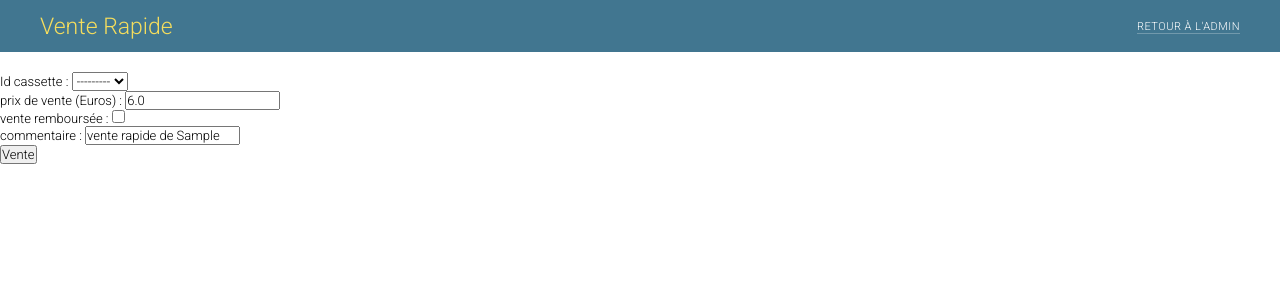
After one commit to kesey/py_ttt, a Django app: page /admin/vente_rapide/ in a window 1280 px wide. The commit adds this page. Shown: the top 300 px of the page. Run offline with Django 4.2, Linux system fonts and the light colour scheme; the visitor is signed in with stand-in values (Sample User, id 1); data that the repository does not hold is empty.

Commit message:
add vente rapide feature

```diff
--- a/static/css/ttt_back.css
+++ b/static/css/ttt_back.css
@@ -193,15 +193,8 @@ a {
 a:hover {
   color: #333;
 }
-.back_button {
-  padding: 8px;
-  cursor: pointer;
-  color: #ffffff;
-  border-radius: 5px;
-  border: none;
-}
-.back_button:hover {
-  border-radius: 5px;
+.message {
+  margin: 20px;
 }
 /**********************************import components-style**********************************/
 .custom_header {
@@ -257,6 +250,16 @@ a:hover {
 }
 .cassette_list {
   vertical-align: top;
+}
+.back_button {
+  padding: 8px;
+  cursor: pointer;
+  color: #ffffff;
+  border-radius: 5px;
+  border: none;
+}
+.back_button:hover {
+  border-radius: 5px;
 }
 /**********************************import partials-style************************************/
 .sub_title {
--- a/static/js/ttt_back.js
+++ b/static/js/ttt_back.js
@@ -3,10 +3,10 @@ $(document).ready(function() {
         var scroll = $(window).scrollTop();
         if (scroll > 145) {
             $(".anchor").css("visibility", "visible");
-            $(".back_button").css("visibility", "visible");
+            $(".copy_button, .paste_button, .save_button").css("visibility", "visible");
         } else {
             $(".anchor").css("visibility", "hidden");
-            $(".back_button").css("visibility", "hidden");
+            $(".copy_button, .paste_button, .save_button").css("visibility", "hidden");
         }
     });
 
--- /dev/null
+++ b/ttt_back/forms.py
@@ -0,0 +1,16 @@
+from django import forms
+from ttt_back.models import Exemplaire, Cassette
+
+class VenteRapideForm(forms.ModelForm):
+    id_cassette = forms.ModelChoiceField(
+        queryset=Cassette.objects.filter(sold_out=False).order_by("-date_sortie")
+    ) # filter possible choices in select input
+
+    class Meta:
+        model = Exemplaire
+        fields = ('id_cassette', 'prix_vente_euros', 'vente_remboursee', 'commentaire')
+        labels = { # create custom name for display in template
+            "prix_vente_euros": "prix de vente (Euros)",
+            "vente_remboursee": "vente remboursée",
+            "commentaire": "commentaire"
+        }
--- a/ttt_back/models.py
+++ b/ttt_back/models.py
@@ -28,7 +28,7 @@ class EtatExemplaire(models.Model):
 class Exemplaire(models.Model):
     id_exemplaire = models.AutoField(primary_key=True)
     numero_exemplaire = models.IntegerField(blank=True, null=True)
-    id_etat = models.ForeignKey(EtatExemplaire, models.DO_NOTHING, blank=True, null=True)
+    id_etat_exemplaire = models.ForeignKey(EtatExemplaire, models.DO_NOTHING, blank=True, null=True)
     localite_exemplaire = models.CharField(max_length=150, blank=True, null=True)
     id_vendeur = models.ForeignKey(settings.AUTH_USER_MODEL, models.DO_NOTHING, blank=True, null=True)
     prix_vente_euros = models.DecimalField(max_digits=4, decimal_places=2, blank=True, null=True)
--- a/ttt_back/templates/ttt_back/gestion_exemplaire.html
+++ b/ttt_back/templates/ttt_back/gestion_exemplaire.html
@@ -28,6 +28,7 @@
             <button class="back_button search_button" type="submit">Rechercher</button>
         </form>
         <div>
+            <p class="message">{{ message }}</p>
             <table class="stat bl">
                 <tbody>
                     {% for result in search_results %}
--- a/ttt_back/templates/ttt_back/gestion_exemplaire_detail.html
+++ b/ttt_back/templates/ttt_back/gestion_exemplaire_detail.html
@@ -9,6 +9,7 @@
     </div>
     <h2 class="sub_title">{{ cassette_stat.code }} {{ cassette_stat.titre }}</h2>
     {% include 'ttt_back/partials/stat_snippet.html' %}
+    <p class="message">{{ message }}</p>
     <form method="post">
         {% csrf_token %}
         {{ formset.non_form_errors.as_ul }}
@@ -58,7 +59,7 @@
                                 {{ field.errors.as_ul }}
                                 {% if field.label == "Numero exemplaire" %}
                                     <input type="text" id="id_form-{{ forloop.parentloop.counter0 }}-numero_exemplaire" name="form-{{ forloop.parentloop.counter0 }}-numero_exemplaire" value="{{ field.value }}" class="numero_exemplaire center numero_exemplaire_{{ forloop.parentloop.counter0 }}" disabled>
-                                {% elif field.name == "id_etat" %}
+                                {% elif field.name == "id_etat_exemplaire" %}
                                     <div class="etat_exemplaire">{{ field }}</div>
                                 {% else %}
                                     {{ field }}
--- /dev/null
+++ b/ttt_back/templates/ttt_back/vente_rapide.html
@@ -0,0 +1,16 @@
+{% extends "base_back.html" %}
+
+{% block content %}
+    <div class="custom_header">
+        <h4 class="title">Vente Rapide</h4>
+        <a href="/admin/">retour à l'admin</a>
+    </div>
+    <div>
+        <p class="message">{{ message }}</p>
+        <form method="post">
+            {% csrf_token %}
+            {{ form.as_p }}
+            <button type="submit">Vente</button>
+        </form>
+    </div>
+{% endblock content %}
--- a/ttt_back/urls.py
+++ b/ttt_back/urls.py
@@ -10,5 +10,6 @@ urlpatterns = [
     path('tinymce/', include('tinymce.urls')),
     path('admin/gestion_exemplaire/<int:id_cassette>/', ttt_back.views.Gestion_exemplaire_detail.as_view(), name="gestion_exemplaire_detail"),
     path('admin/gestion_exemplaire/', ttt_back.views.gestion_exemplaire, name="gestion_exemplaire"),
+    path('admin/vente_rapide/', ttt_back.views.Vente_rapide.as_view(), name="vente_rapide"),
     path('admin/', admin.site.urls),
 ]
--- a/ttt_back/views.py
+++ b/ttt_back/views.py
@@ -4,14 +4,17 @@ from django.views.generic import View
 from django.contrib.auth.decorators import login_required
 from ttt_front.models import Cassette
 from ttt_back.models import Exemplaire, EtatExemplaire, ComptaVendeur
+from ttt_back.forms import VenteRapideForm
 from authentication.models import User
 from django.core.paginator import Paginator
 from django.forms import modelformset_factory
 from django.db.models import Sum, Q
+import datetime
 
 @login_required
 def gestion_exemplaire(request, *args, **kwargs): # create a custom admin view
     cassette_obj = Cassette.objects
+    message = ""
     if request.GET.get("search_query"): # search query
         query = request.GET.get("search_query")
         search_results = cassette_obj.filter(
@@ -22,6 +25,8 @@ def gestion_exemplaire(request, *args, **kwargs): # create a custom admin view
             Q(longueur__icontains=query)
         )
         search_results = search_results.order_by("-date_sortie")
+        if not search_results:
+            message = "Aucun résultat trouvé"
     else:
         search_results = ""
     cassettes = cassette_obj.all().order_by("-date_sortie")
@@ -30,7 +35,8 @@ def gestion_exemplaire(request, *args, **kwargs): # create a custom admin view
     page = paginator.get_page(page_number)
     context = {
         "page": page,
-        "search_results": search_results
+        "search_results": search_results,
+        "message": message
     }
     return render(
         request,
@@ -43,7 +49,7 @@ class Calcul:
         etats = EtatExemplaire.objects.all()
         exemplaires_stat = {}
         for etat in etats:
-            exemplaires_stat[etat.description_etat.replace("-", "_")] = exemplaires.filter(id_etat=etat.id_etat_exemplaire).count()
+            exemplaires_stat[etat.description_etat.replace("-", "_")] = exemplaires.filter(id_etat_exemplaire=etat.id_etat_exemplaire).count()
         exemplaires_stat["ventes_totales"] = exemplaires.aggregate(ventes_totales = Sum("prix_vente_euros"))["ventes_totales"]
         exemplaires_stat["ventes_totales"] = exemplaires_stat["ventes_totales"] if exemplaires_stat["ventes_totales"] else 0
         total_fdp = exemplaires.aggregate(fdp_total = Sum("montant_frais_de_port"))["fdp_total"]
@@ -93,6 +99,55 @@ class Calcul:
         cassette_stat["code"] = cassette[1]
         cassette_stat["titre"] = cassette[2]
         return cassette_stat
+
+class Vente_rapide(LoginRequiredMixin, View):
+    template_name = "ttt_back/vente_rapide.html"
+    form_class = VenteRapideForm
+
+    def get(self, request, *args, **kwargs):
+        form = self.form_class(initial={'prix_vente_euros': 6.00, 'vente_rembousee': False, 'commentaire': f"vente rapide de { request.user.first_name }"})
+        return render(
+            request,
+            self.template_name,
+            { "form": form }
+        )
+
+    def post(self, request, *args, **kwargs):
+        form = self.form_class(request.POST)
+        if form.is_valid():
+            exemplaires = Exemplaire.objects.filter(
+                Q(id_cassette=form.cleaned_data['id_cassette'].id_cassette) &
+                Q(id_etat_exemplaire=1)
+            )
+            exemplaire = exemplaires.first()
+            if exemplaire:
+                exemplaire.id_vendeur = request.user
+                etat = EtatExemplaire.objects.filter(id_etat_exemplaire=2)
+                exemplaire.id_etat_exemplaire = etat.get()
+                exemplaire.date_vente = datetime.datetime.now().strftime("%Y-%m-%d")
+                exemplaire.prix_vente_euros = form.cleaned_data['prix_vente_euros']
+                exemplaire.vente_remboursee = form.cleaned_data['vente_remboursee']
+                exemplaire.commentaire = form.cleaned_data['commentaire']
+                # exemplaire.save()
+                message = "Exemplaire vendu"
+            else:
+                cassette = Cassette.objects.filter(id_cassette=form.cleaned_data['id_cassette'].id_cassette)
+                cassette = cassette.get()
+                if not cassette.sold_out:
+                    cassette.sold_out = True
+                    cassette.save()
+                message = "Il n'y a plus d'exemplaire disponible"
+        else:
+            message = "formulaire invalide"
+        context = {
+            "form": form,
+            "message": message
+        }
+        return render(
+            request,
+            self.template_name,
+            context=context
+        )
 
 @login_required
 def compta(request, *args, **kwargs):
@@ -144,6 +199,9 @@ class Gestion_exemplaire_detail(LoginRequiredMixin, View):
             for form in exemplaires_formset:
                 if form.cleaned_data:
                     form.save()
+                    message = "tableau d'exemplaires sauvegardé"
+        else:
+            message = "données invalides"
         exemplaires_stat = Calcul().exemplaires_stat(exemplaires)
         if not exemplaires_stat["en_stock"]: # if no exemplaire left the cassette is sold out
             cassette = Cassette.objects.filter(id_cassette=kwargs["id_cassette"])
@@ -157,7 +215,8 @@ class Gestion_exemplaire_detail(LoginRequiredMixin, View):
             "formset": exemplaires_formset,
             "vendeurs_stat": vendeurs_stat,
             "exemplaires_stat": exemplaires_stat,
-            "cassette_stat": cassette_stat
+            "cassette_stat": cassette_stat,
+            "message": message
         }
         return render(
             request,
```
Also changed, not shown: static/css/components/button_back.less (added, +10 -0 lines), static/css/styles_back.less (+3 -9 lines), ttt_back/admin.py (+14 -2 lines), ttt_back/migrations/0003_rename_id_etat_exemplaire_id_etat_exemplaire.py (added).
